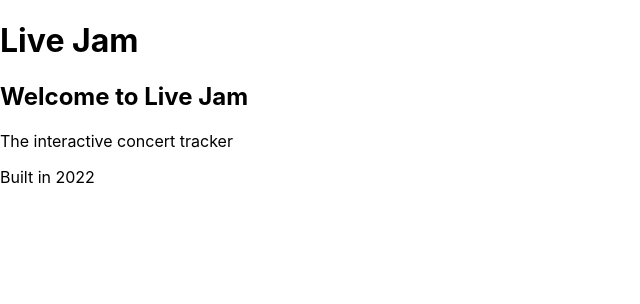
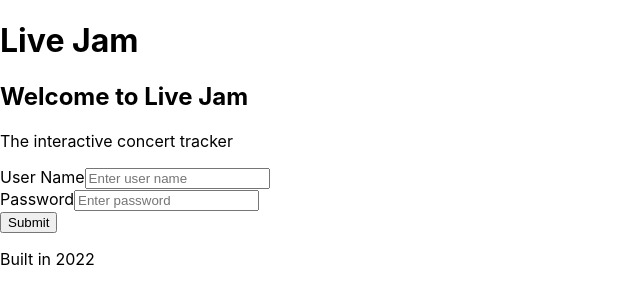
Before and after one commit to tjswinson/Live-Jam, a React (Create React App) app in the folder react-ui/: page / in a window 1280 px wide. Shown: the top 304 px of the page, without its empty margins (0-640 px from the left). Built offline with nearby package versions, Linux system fonts and the light colour scheme.

Commit message:
add login form

```diff
--- a/react-ui/src/componenents/welcome.jsx
+++ b/react-ui/src/componenents/welcome.jsx
@@ -1,26 +1,29 @@
+import React from "react";
+
 const Welcome = () => {
     return (
       <>
         <h2>Welcome to Live Jam</h2>
         <p>The interactive concert tracker</p>
-      </>
+
+      <form>
+
+<div className="login">
+ <label>User Name</label>
+<input type="text" name="username" className="form-control" placeholder="Enter user name" autoComplete="false"/>
+</div>
+<div className="login">
+<label>Password</label>
+<input type="password" name = "password" className="form-control" placeholder = "Enter password" autoComplete="false"/>
+</div>
+
+<button type="submit" className="btn btn-primary btn-block">Submit</button>
+</form>
+</>
+
+    )
+  }
 
 
 
-    )
-  }
-  //const handleLogin = () => {
-      // perform the login request
- // }
-
- // render () {
-  //  return (
-//<div>
-   // <div className="login">
-    //<input type="text" name="username" placeholder="Enter user name" autoComplete="false"></input>
-    //<input type="text" name = "password" placeholder = "Enter password" autoComplete="false"></input>
-   // </div>
-   // </div>
- //);
- // }
   export default Welcome;
```
